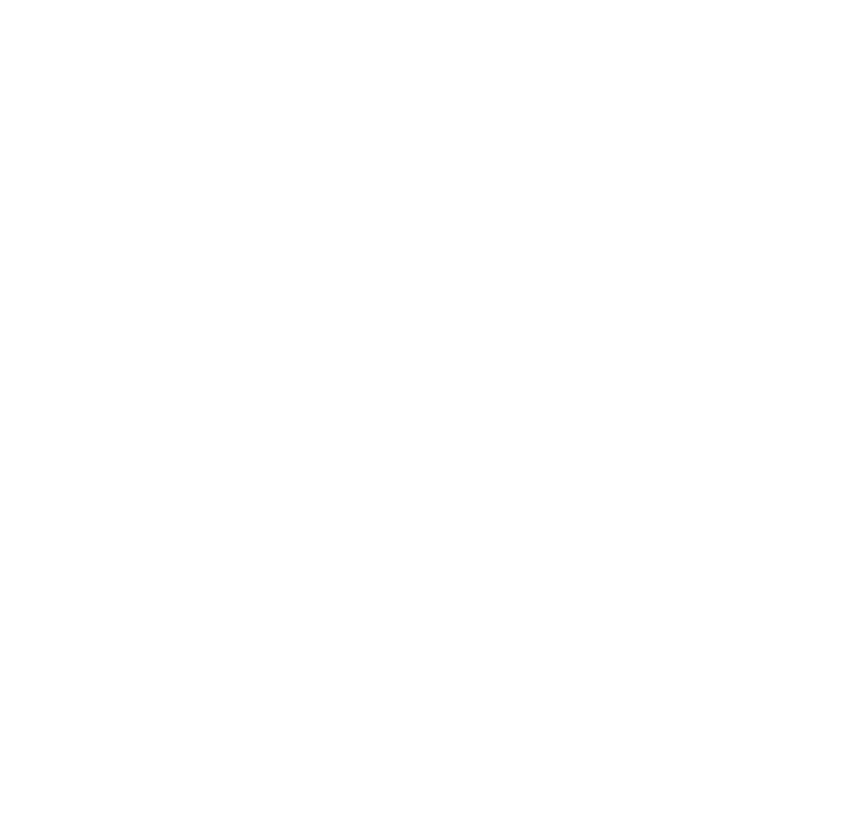
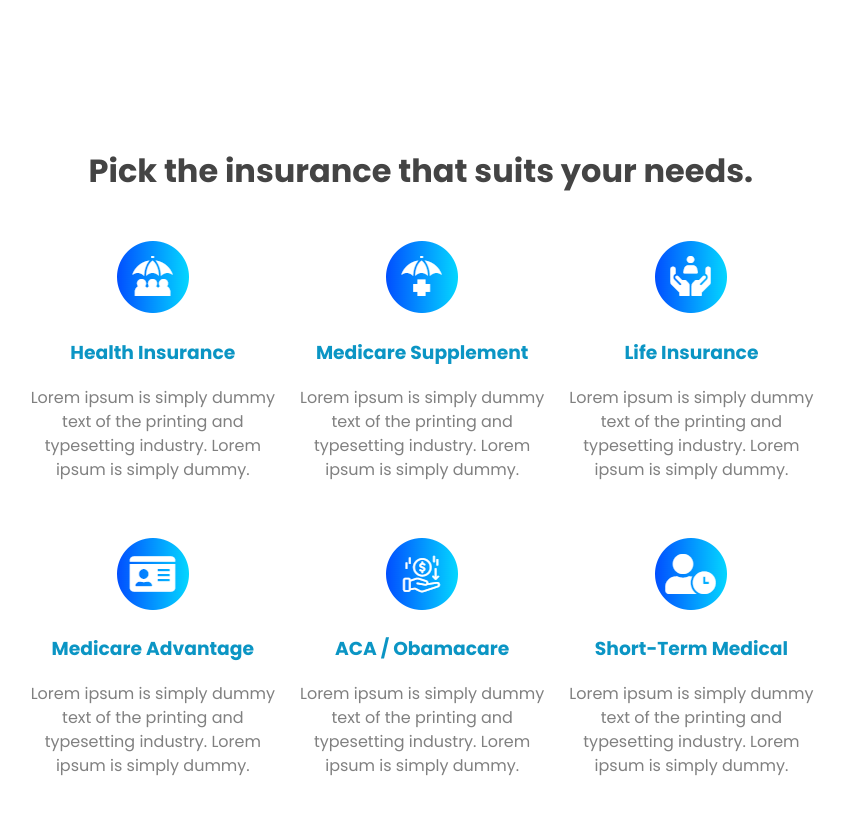
Before and after one commit to MQuirico/Challenge_A-Teamwork_Insurezella, a React (Vite) app: page / in a window 1280 px wide. Shown: the part 1720-2534 px from the top of the page, without its empty margins (200-1044 px from the left). Built offline with nearby package versions, Linux system fonts and the light colour scheme.

Commit message:
section 4 hecha + correcciones etiquetas HTML semánticas

```diff
--- a/src/components/homePage/header/header.jsx
+++ b/src/components/homePage/header/header.jsx
@@ -5,6 +5,7 @@
 export default function Header (){
     return(
         <>
+        <header>
             <div className="lightBlue">
                 <h1 className="connect">Want to connect with us?</h1>
                 <h3 className="mail">📧Mail us: support@insurezella.com</h3>
@@ -15,6 +16,7 @@
                 <Sections />
                 <button className="callUs">Call Us Now &#10161;</button>
             </div>
+        </header>
         </>
     )
 }
--- a/src/components/homePage/section1/section1.jsx
+++ b/src/components/homePage/section1/section1.jsx
@@ -4,7 +4,7 @@
 export default function Section1 (){
     return(
         <>
-           <div className="section1">
+           <section className="section1">
                 <section className="textArea">
                     <h2 className="yourGuide">
                         YOUR GUIDE TO <br></br>
@@ -20,7 +20,7 @@
                     </button>
                 </section>
                 <img src={picture}></img>
-           </div>
+           </section>
         </>
     )
 }
--- a/src/components/homePage/section2/section2.jsx
+++ b/src/components/homePage/section2/section2.jsx
@@ -37,11 +37,11 @@
     ]
     return(
         <>
-            <div className="cardsSection">
+            <section className="cardsSection">
                 {insuranceOptions.map(option =>
                 <InsCard key={option.key} insurance={option.name} logo={option.logo} />
                 )}
-            </div>
+            </section>
         </>
     )
 }
--- /dev/null
+++ b/src/components/homePage/section4/card/card.css
@@ -0,0 +1,12 @@
+.insurancesCard{
+    width: 20vw;
+    position: relative;
+}
+
+.insurancesCard h3{
+    color: rgb(11, 149, 196);
+}
+
+.insurancesCard p{
+    color: grey
+}
--- /dev/null
+++ b/src/components/homePage/section4/card/card.jsx
@@ -0,0 +1,11 @@
+import "./card.css"
+
+export default function AvailableInsurances ({insurance, icon, description}){
+    return(
+        <div className="insurancesCard">
+            <img src={icon} className="availInsIcon"/>
+            <h3 className="availInsTitle">{insurance}</h3>
+            <p>{description}</p>
+        </div>
+    )
+}
--- /dev/null
+++ b/src/components/homePage/section4/section4.css
@@ -0,0 +1,24 @@
+.section4{
+    display: flex;
+    flex-direction: column;
+    position: relative;
+    text-align: center;
+    top: 138vh;
+    width: 97vw
+}
+
+.section4 h2{
+    color: rgb(68, 68, 68);
+    text-align: center;
+    font-size: 200%
+}
+
+.section4 > div.availableInsurances{
+    display: grid;
+    grid-template-columns: repeat(3, minmax(200px, 1fr));
+    gap: 40px;
+    padding: 20px;
+    width: 60vw;
+    position: relative;
+    left: 16vw
+}
--- /dev/null
+++ b/src/components/homePage/section4/section4.jsx
@@ -0,0 +1,70 @@
+import icon1 from "../../../assets/health-insurance-icon.png"
+import icon2 from "../../../assets/medicare-icon.png"
+import icon3 from "../../../assets/life-insurance-icon.png"
+import icon4 from "../../../assets/medicare-advantage-icon.png"
+import icon5 from "../../../assets/obamacare-icon.png"
+import icon6 from "../../../assets/short-term-icon.png"
+import AvailableInsurances from "./card/card"
+import "./section4.css"
+
+export default function Section4 (){
+
+    const insurancesDetail = [
+        {
+            key: 1,
+            insurance: "Health Insurance",
+            icon: icon1,
+            description: "Lorem ipsum is simply dummy text of the printing and typesetting industry. Lorem ipsum is simply dummy."
+        },
+        {
+            key: 2,
+            insurance: "Medicare Supplement",
+            icon: icon2,
+            description: "Lorem ipsum is simply dummy text of the printing and typesetting industry. Lorem ipsum is simply dummy."
+        },
+        {
+            key: 3,
+            insurance: "Life Insurance",
+            icon: icon3,
+            description: "Lorem ipsum is simply dummy text of the printing and typesetting industry. Lorem ipsum is simply dummy."
+        },
+        {
+            key: 4,
+            insurance: "Medicare Advantage",
+            icon: icon4,
+            description: "Lorem ipsum is simply dummy text of the printing and typesetting industry. Lorem ipsum is simply dummy."
+        },
+        {
+            key: 5,
+            insurance: "ACA / Obamacare",
+            icon: icon5,
+            description: "Lorem ipsum is simply dummy text of the printing and typesetting industry. Lorem ipsum is simply dummy."
+        },
+        {
+            key: 6,
+            insurance: "Short-Term Medical",
+            icon: icon6,
+            description: "Lorem ipsum is simply dummy text of the printing and typesetting industry. Lorem ipsum is simply dummy."
+        },
+    ]
+
+    return(
+        <>
+            <section className="section4">
+                <h2 className="title">
+                Pick the insurance that suits your needs.
+                </h2>
+                <div className="availableInsurances">
+                    {insurancesDetail.map(insurance =>
+                    <AvailableInsurances
+                    key={insurance.key}
+                    insurance={insurance.insurance}
+                    icon={insurance.icon}
+                    description={insurance.description}
+                    />
+                    )}
+                </div>
+            </section>
+        </>
+    )
+}
--- a/src/pages/homePage/homePage.jsx
+++ b/src/pages/homePage/homePage.jsx
@@ -2,6 +2,7 @@
 import Section1 from "../../components/homePage/section1/section1"
 import Section2 from "../../components/homePage/section2/section2"
 import Section3 from "../../components/homePage/section3/section3"
+import Section4 from "../../components/homePage/section4/section4"
 import "./homePage.css"
 
 export default function HomePage (){
@@ -11,6 +12,7 @@
            <Section1 />
            <Section2 />
            <Section3 />
+           <Section4 />
         </div>
     )
 }
```
